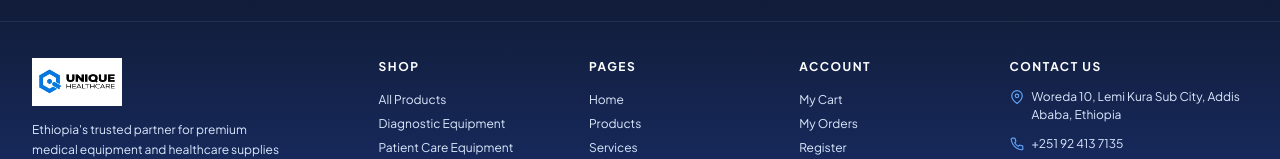
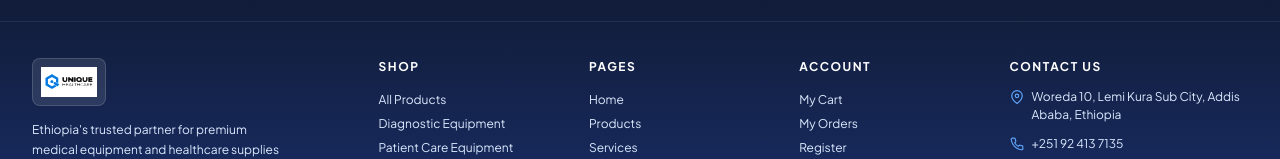
Before and after one commit to bereketsime777-creator/unique-healthcare, a React (Vite) app in the folder client/: page / in a window 1280 px wide. Shown: the part 4150-4309 px from the top of the page. Built offline with nearby package versions, Linux system fonts and the light colour scheme; no server answers.

Commit message:
update the footer logo

```diff
--- a/client/src/components/Footer.jsx
+++ b/client/src/components/Footer.jsx
@@ -59,7 +59,17 @@ export default function Footer() {
         <div className="footer-grid">
 
           <div>
-            <img src="/logo.png" alt="Unique Healthcare" style={{ height: "48px", width: "auto", display: "block", marginBottom: "14px", filter: "brightness(1.2)" }} />
+            <img src="/logo.png" alt="Unique Healthcare" style={{
+              height: "48px",
+              width: "auto",
+              display: "block",
+              marginBottom: "14px",
+              filter: "brightness(1.2)",
+              borderRadius: "8px",
+              padding: "8px",
+              background: "rgba(255, 255, 255, 0.1)",
+              border: "1px solid rgba(255, 255, 255, 0.15)"
+            }} />
             <p style={{ color: "#dbeafe", fontSize: "12px", lineHeight: 1.7, margin: "0 0 16px", maxWidth: "260px" }}>
               Ethiopia&apos;s trusted partner for premium medical equipment and healthcare supplies since 2014.
             </p>
```
Also changed, not shown: 1 other file (tests, documents, lock files or other folders).
